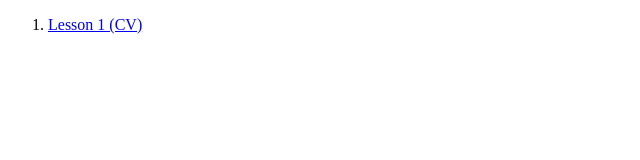
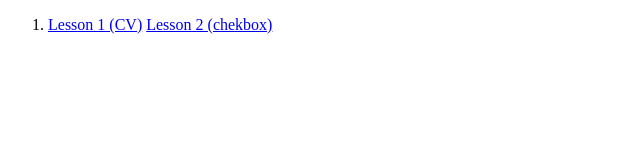
Before and after one commit to ElenkaMozghovaya/beetroot, a plain HTML site: page lesson-3/index.html in a window 1280 px wide. Shown: the whole page, without its empty margins (0-640 px from the left). Drawn offline with Linux system fonts and the light colour scheme.

Commit message:
add.inex

```diff
--- a/lesson-3/index.html
+++ b/lesson-3/index.html
@@ -9,6 +9,7 @@
     <ol>
         <li>
             <a href="https://elenkamozghovaya.github.io/beetroot/lesson-1">Lesson 1 (CV)</a>
+            <a href="https://elenkamozghovaya.github.io/beetroot/lesson-2">Lesson 2 (chekbox)</a>
         </li>
     </ol>
 </body>
```
